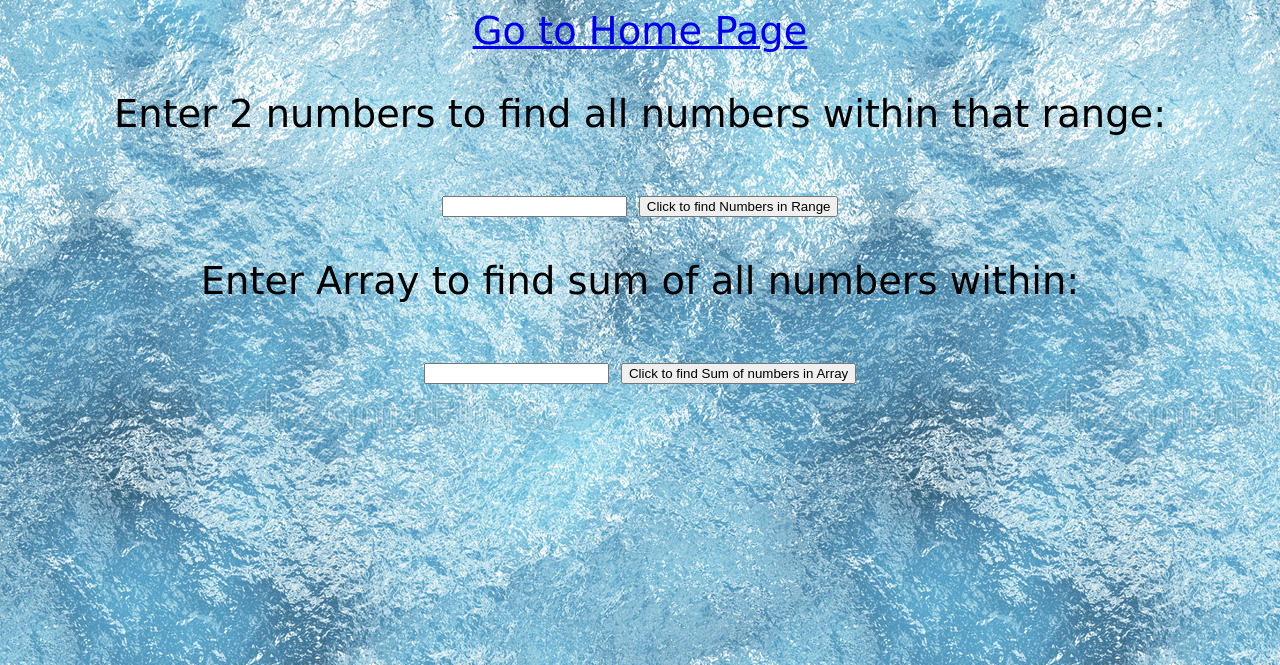
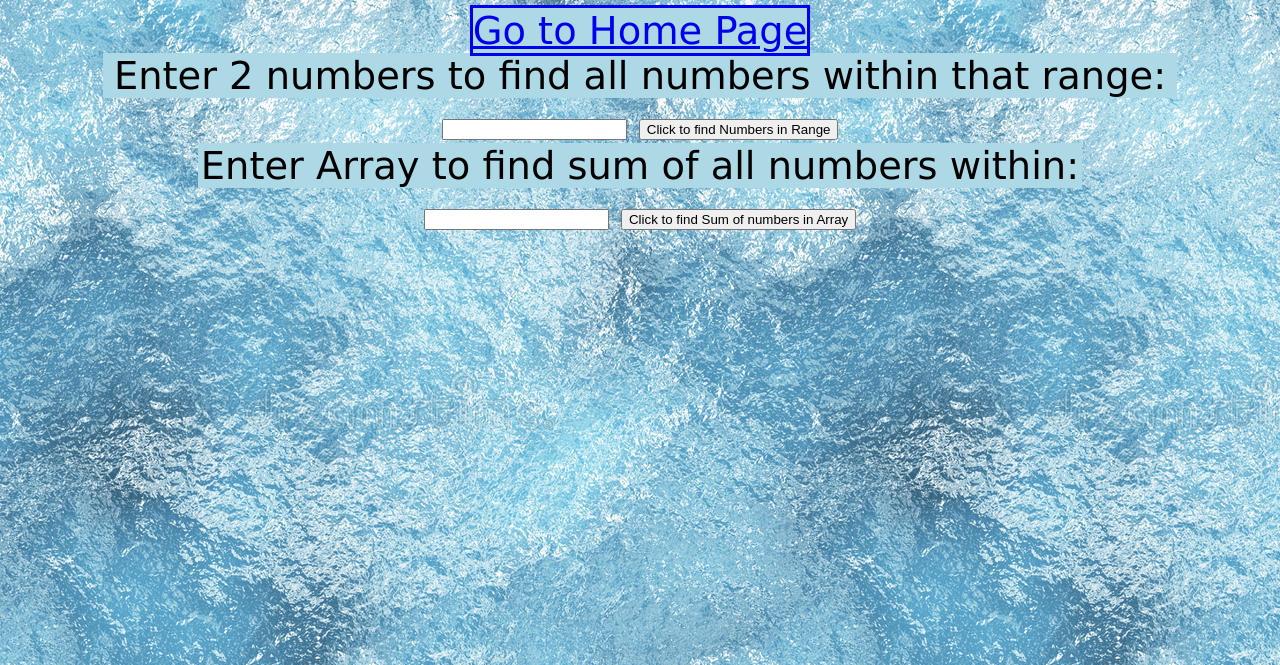
Before and after one commit to MytchellB/JavaScript-Test, a PHP site: page /page3.html in a window 1280 px wide. Shown: the top 665 px of the page. Run offline with PHP 8.4, Linux system fonts and the light colour scheme.

Commit message:
Added extra css to make page 3 readable
Added extra css to make page 3 readable

```diff
--- a/page3.css
+++ b/page3.css
@@ -8,7 +8,34 @@ body {
 }
 
 p {
+	width: 70%;
+	margin: auto;
+	background-color: lightblue;
+}
 
+p.one {
+	width: 500px;
+	margin: auto;
+	background-color: lightblue;
+	display: none;
+}
+
+p.two {
+	width: 500px;
+	margin: auto;
+	background-color: lightblue;
+	display: none;
+}
+
+p.three {
+	width: 85%;
+	margin: auto;
+	background-color: lightblue;
+}
+
+a {
+	border-style: solid;
+	background-color: lightblue;
 }
 
 #sumArrayButton {
--- a/page3.html
+++ b/page3.html
@@ -11,15 +11,15 @@
 <body>
 <a href="index.html">Go to Home Page</a>
 
-<p id="numberRange">Enter 2 numbers to find all numbers within that range: </p>
+<p class="three" id="numberRange">Enter 2 numbers to find all numbers within that range: </p>
 <input type="text" id="myNumberRange" value=>
 <button type="button" onclick="findNumberRange()" id="numberRangeButton">Click to find Numbers in Range</button>
-<p id="numberRangeResult"> </p>
+<p class="one" id="numberRangeResult"></p>
 
 <p id="sumArray">Enter Array to find sum of all numbers within: </p>
 <input type="text" id="mySumArray" value=>
 <button type="button" onclick="findArraySum()" id="sumArrayButton">Click to find Sum of numbers in Array</button>
-<p id="sumArrayResult"> </p>
+<p class="two" id="sumArrayResult"></p>
 
 </body>
 </html>
--- a/page3JS.js
+++ b/page3JS.js
@@ -11,6 +11,7 @@ function findNumberRange(){
 
 function findingNumberRange(x, y){
 	if ( x == y-1){
+		document.getElementById("numberRangeResult").style.display = "block";
 		document.getElementById("numberRangeResult").innerHTML += x;
 		return x;
 	}
@@ -25,13 +26,12 @@ function findArraySum(){
 	document.getElementById("sumArrayResult").innerHTML = " ";
 	var myArray2 = document.getElementById("mySumArray").value.split(" ");
 	var myArray = myArray2.map(Number);
-//	alert(myArray);
-//	alert(myArray2);
 	findingArraySum(myArray);
 }
 
 function findingArraySum(myArray){
 	if ( myArray.length == 0){
+		document.getElementById("sumArrayResult").style.display = "block";
 		document.getElementById("sumArrayResult").innerHTML = "Sum of all numbers in Array: " + myArraySum;
 		myArraySum = 0;
 		return 0;
```
